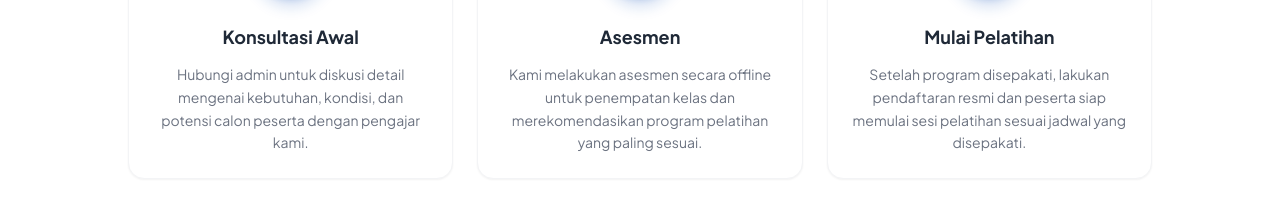
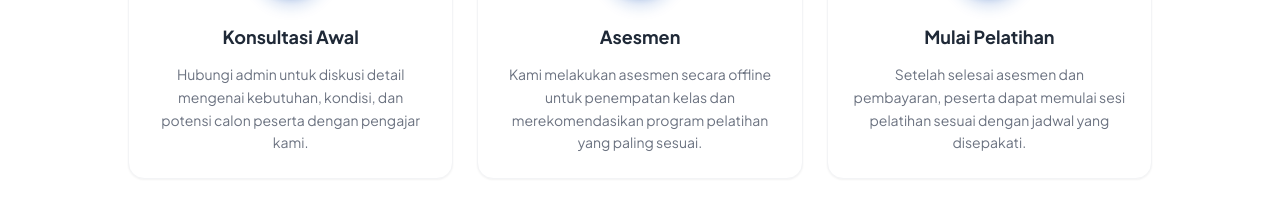
Before and after one commit to Jati804/Yayasan-SANUR-Akademi-Inspirasi, a React (Vite) app: page /daftar in a window 1280 px wide. Shown: the part 370-574 px from the top of the page. Built offline with nearby package versions, Linux system fonts and the light colour scheme.

Commit message:
Update Register.tsx

```diff
--- a/components/Register.tsx
+++ b/components/Register.tsx
@@ -36,7 +36,7 @@ const steps = [
     icon: <Rocket className="w-6 h-6 text-white" />,
     step: "3",
     title: "Mulai Pelatihan",
-    desc: "Setelah program disepakati, lakukan pendaftaran resmi dan peserta siap memulai sesi pelatihan sesuai jadwal yang disepakati."
+    desc: "Setelah selesai asesmen dan pembayaran, peserta dapat memulai sesi pelatihan sesuai dengan jadwal yang disepakati."
   }
 ];
 
```
